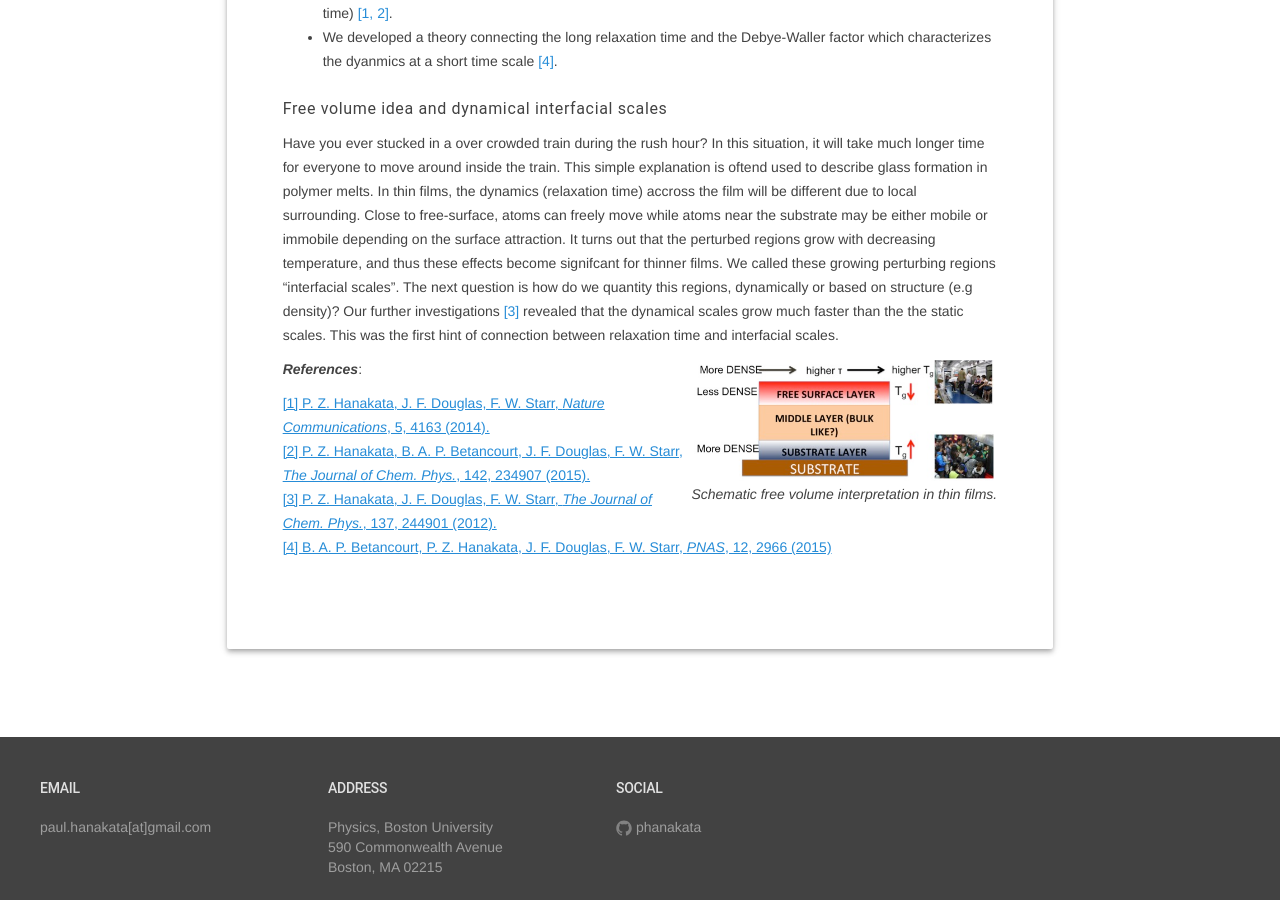
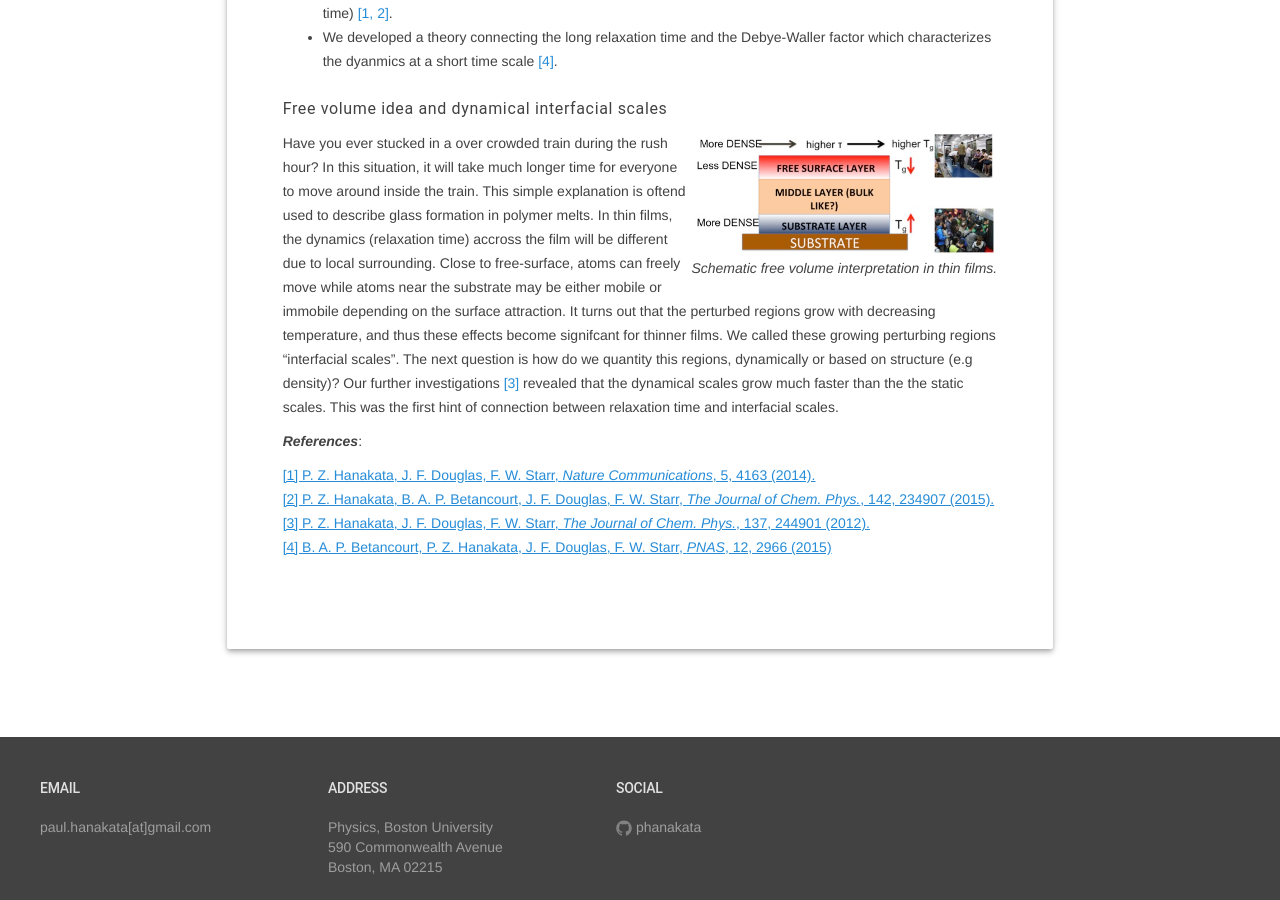
Before and after one commit to phanakata/phanakata.github.io, a Jekyll site: the page built from _posts/2015-08-01-glassforming.markdown, in a window 1280 px wide and 900 px high, scrolled down 566 px. Built offline with Jekyll 4.4.1, drawn with Linux system fonts in a browser that asks for light colours; formulas are drawn with MathJax 3.

Commit message:
Update 2015-08-01-glassforming.markdown

```diff
--- a/_posts/2015-08-01-glassforming.markdown
+++ b/_posts/2015-08-01-glassforming.markdown
@@ -19,12 +19,13 @@ There are three significant findings:
 * We developed a theory connecting the long relaxation time and the Debye-Waller factor which characterizes the dyanmics at a short time scale<span style="color:#268cd7"> [4]</span>.
 
 ###### Free volume idea and dynamical interfacial scales
-Have you ever stucked in a over crowded train during the rush hour? In this situation, it will take much longer time for everyone to move around inside the train. This simple explanation is oftend used to describe glass formation in polymer melts. In thin films, the dynamics (relaxation time) accross the film will be different due to local surrounding. Close to free-surface, atoms can freely move while atoms near the substrate may be either mobile or immobile depending on the surface attraction. It turns out that the perturbed regions grow with decreasing temperature, and thus these effects become signifcant for thinner films. We called these growing perturbing regions "interfacial scales". The next question is how do we quantity this regions, dynamically or based on structure (e.g density)? Our further investigations <span style="color:#268cd7"> [3]</span> revealed that the dynamical scales grow much faster than the the static scales. This was the first hint of connection between relaxation time and interfacial scales.
-
 <table class="image" align="right">
 <caption align="bottom">{{ "<i> Schematic free volume interpretation in thin films.</i>" }}</caption>
 <tr><td><img src="/img/fv_films.jpg" alt="Free volume picture" description="Drawing" style="width: 300px; max-width:100%;"/></td></tr>
 </table>
+Have you ever stucked in a over crowded train during the rush hour? In this situation, it will take much longer time for everyone to move around inside the train. This simple explanation is oftend used to describe glass formation in polymer melts. In thin films, the dynamics (relaxation time) accross the film will be different due to local surrounding. Close to free-surface, atoms can freely move while atoms near the substrate may be either mobile or immobile depending on the surface attraction. It turns out that the perturbed regions grow with decreasing temperature, and thus these effects become signifcant for thinner films. We called these growing perturbing regions "interfacial scales". The next question is how do we quantity this regions, dynamically or based on structure (e.g density)? Our further investigations <span style="color:#268cd7"> [3]</span> revealed that the dynamical scales grow much faster than the the static scales. This was the first hint of connection between relaxation time and interfacial scales.
+
+
 
 
 ***References***:
```
